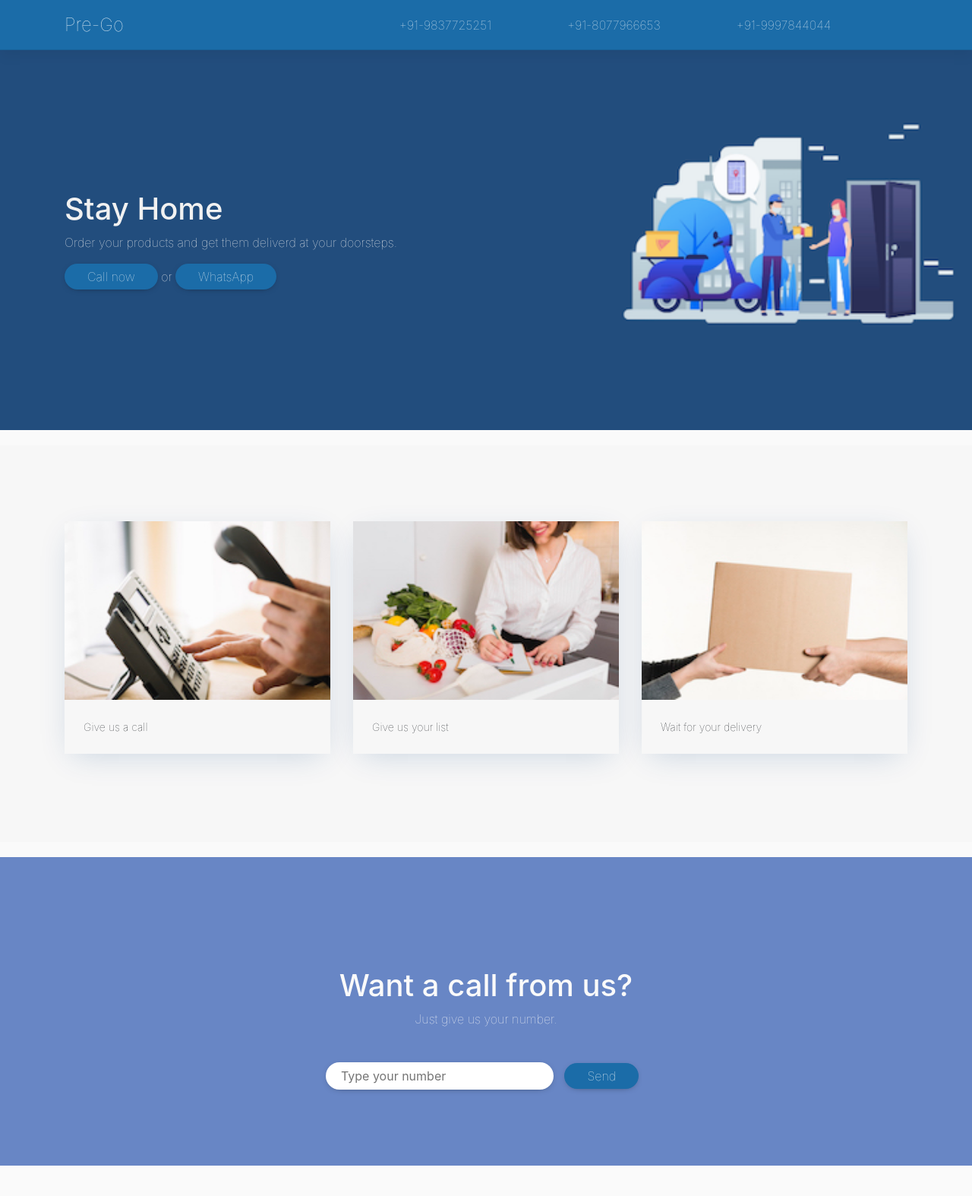
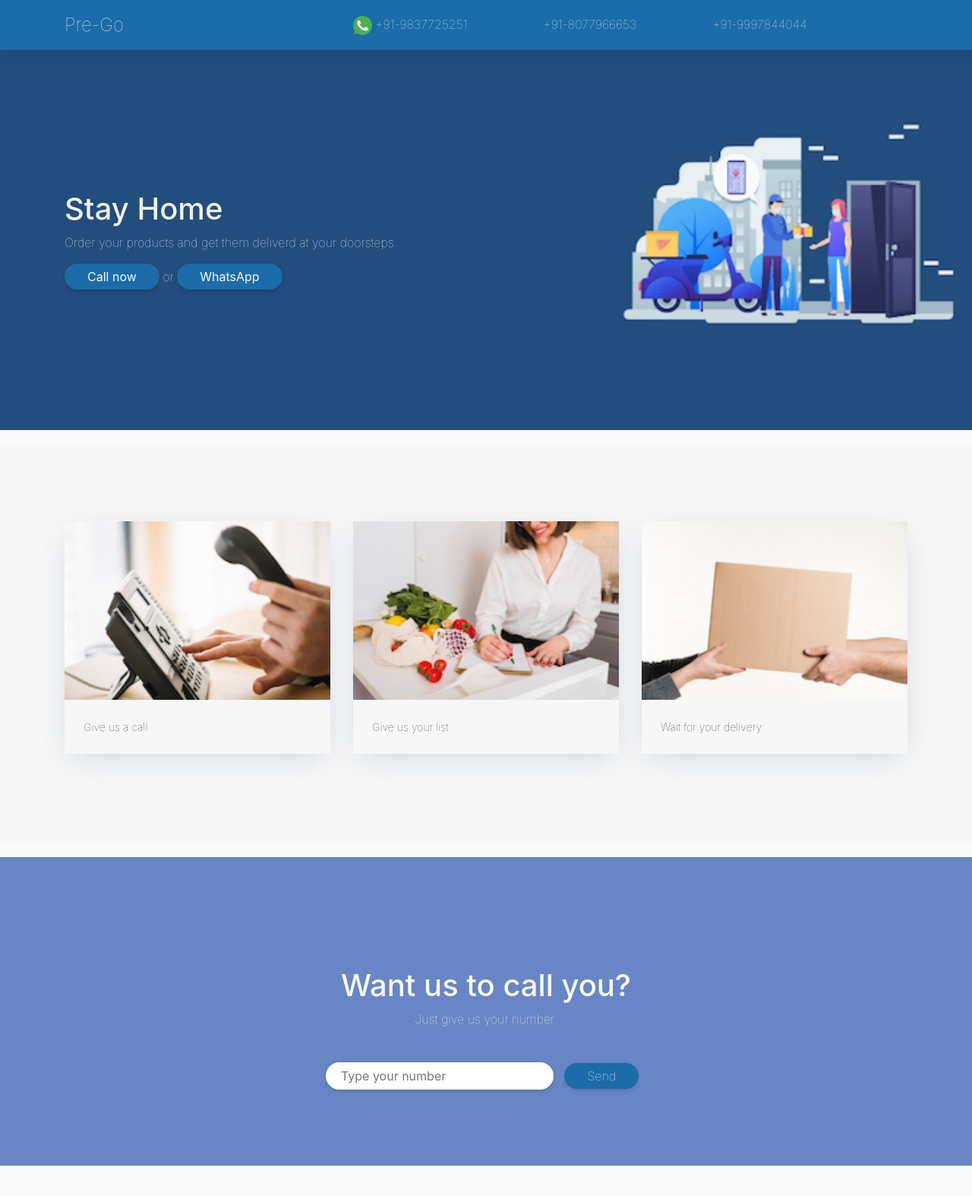
Before and after one commit to priyamarya19/prego, a Django app: page / in a window 1280 px wide. Shown: the top 1574 px of the page at 76% size. Run offline with Django 3.2, Linux system fonts and the light colour scheme; some libraries are stand-ins or nearby versions.

Commit message:
whatsapp pic and contact text

```diff
--- a/templates/homepage.html
+++ b/templates/homepage.html
@@ -14,8 +14,8 @@
 
 						<h1>Stay Home</h1>
 						<p>Order your products and get them deliverd at your doorsteps.</p>
-						<button class="custom-button" value="Send" style="margin:0px"><a href="tel:+91-9837725251" onMouseOver="this.style.background='none'">Call now</a></button>
-						or <button class="custom-button" value="Send" style="margin:0px"><a href="https://wa.me/919837725251" onMouseOver="this.style.background='none'">WhatsApp</a></button>
+						<button class="custom-button" value="Send" style="margin:0px"><a href="tel:+91-9837725251" onMouseOver="this.style.background='none'" style="color: #fafafa;font-weight: 400;">Call now</a></button>
+						or <button class="custom-button" value="Send" style="margin:0px"><a href="https://wa.me/919837725251" onMouseOver="this.style.background='none'" style="color: #fafafa;font-weight: 400;">WhatsApp</a></button>
 					</div>
 				</div>
 			</div>
@@ -54,7 +54,7 @@
 		<div class="support-center">
 			<div class="support-center-items">
 				<div class="support-heading">
-					<h1>Want a call from us?</h1>
+					<h1>Want us to call you?</h1>
 					<p>Just give us your number.</p>
 				</div>
 				<div class="support-form">
--- a/templates/navbar.html
+++ b/templates/navbar.html
@@ -2,12 +2,12 @@
 <div class="navbar">
 	<div class="container">
 		<div class="row" style="width:100%;">
-			<div class="nav-logo col-md-4">
+			<div class="nav-logo col-md-3">
 				<a href="#">Pre-Go</a>
 			</div>
-			<div class="nav-items col-md-8">
+			<div class="nav-items col-md-9">
 				<ul class="nav-items-list">
-					<li class="nav-item"><a href="tel:+91-9837725251">+91-9837725251</a></li>
+					<li class="nav-item"><a href="tel:+91-9837725251"><img src="{% static 'images/whatsapp.png' %}" style="width:25px;"> +91-9837725251</a></li>
 					<li class="nav-item"><a href="tel:+91-8077966653">+91-8077966653</a></li>
 					<li class="nav-item"><a href="tel:+91-9997844044">+91-9997844044</a></li>
 				</ul>
```
Also changed, not shown: static/images/whatsapp.png (added).
